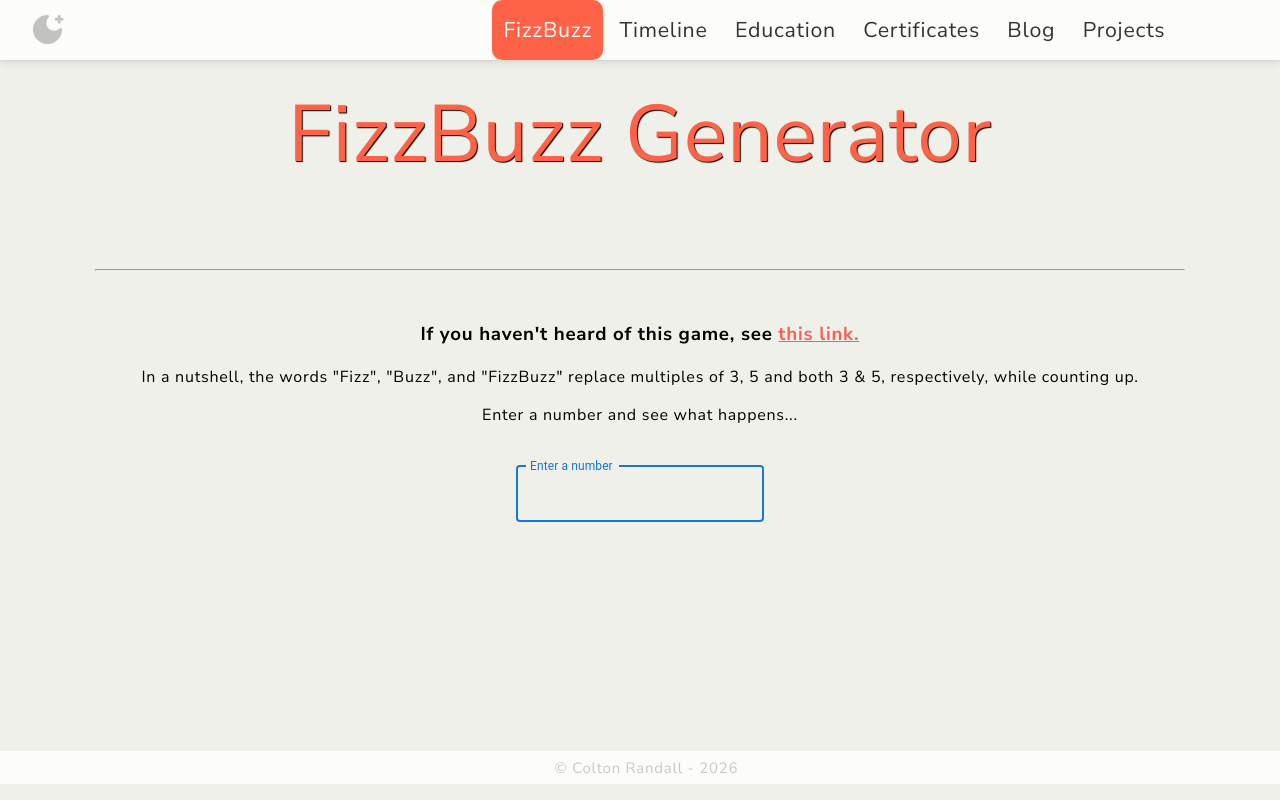
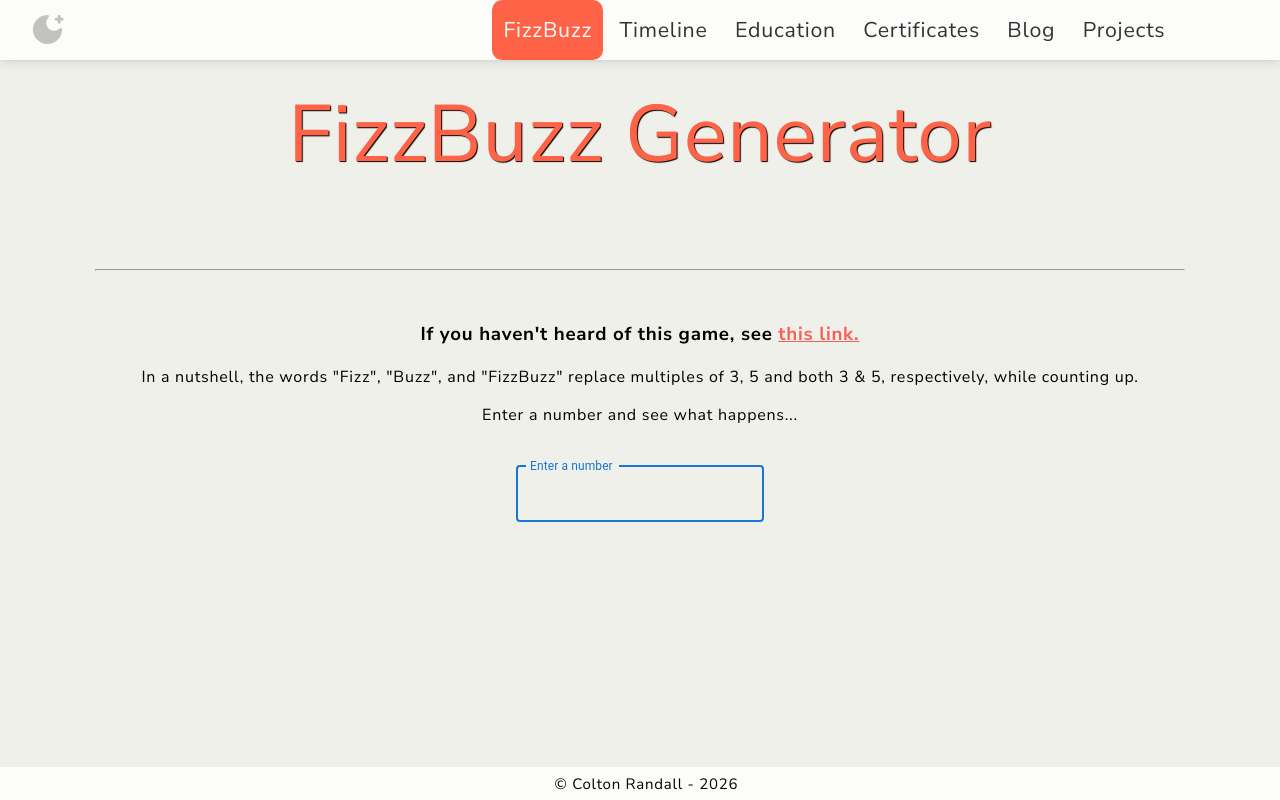
Before and after one commit to ColtonRandall/dev-portfolio, a React (Vite) app: page /fizzbuzz in a window 1280 px wide. Built offline with nearby package versions, Linux system fonts and the light colour scheme; some icons are missing.

Commit message:
fix footer in light more

```diff
--- a/src/components/Footer/Footer.css
+++ b/src/components/Footer/Footer.css
@@ -1,6 +1,6 @@
 footer {
   background-color: var(--navColour);
-  color: var(--textColour);
+  color: var(--text);
   font-size: 15px;
   text-align: center;
   padding: 0.4rem;
--- a/src/pages/FizzBuzz/FizzBuzz.jsx
+++ b/src/pages/FizzBuzz/FizzBuzz.jsx
@@ -46,7 +46,7 @@ function FizzBuzz() {
         style={{
           display: "flex",
           flexDirection: "column",
-          minHeight: "98vh",
+          minHeight: "100vh",
         }}
       >
         <div style={{ flex: 1 }}>
```
